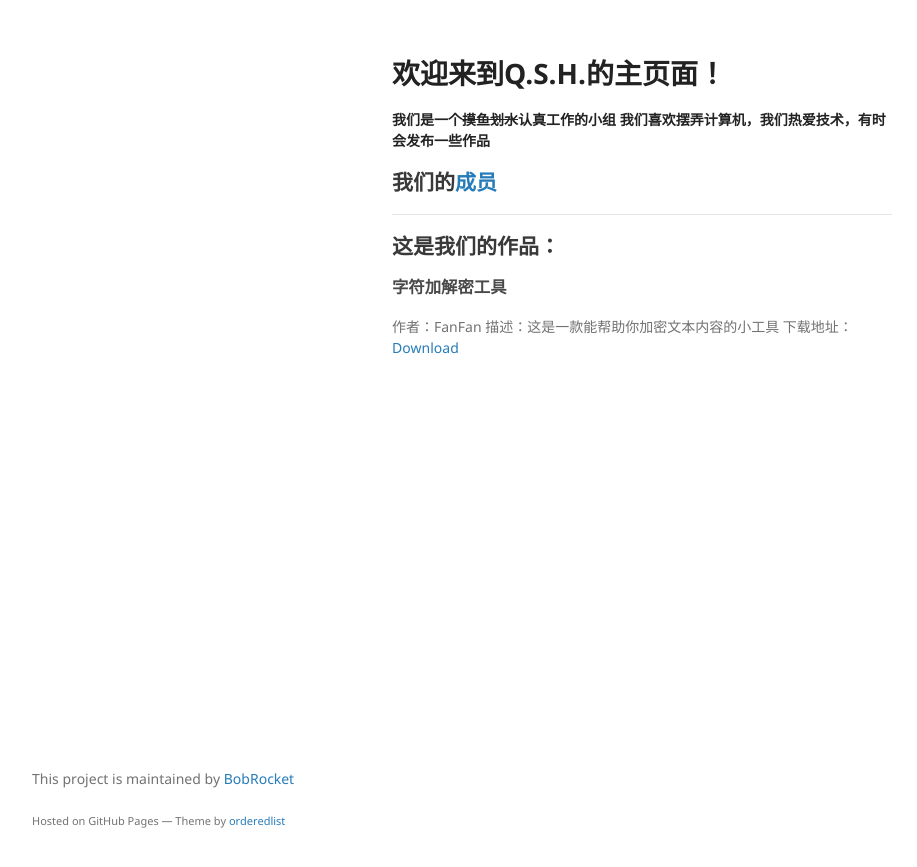
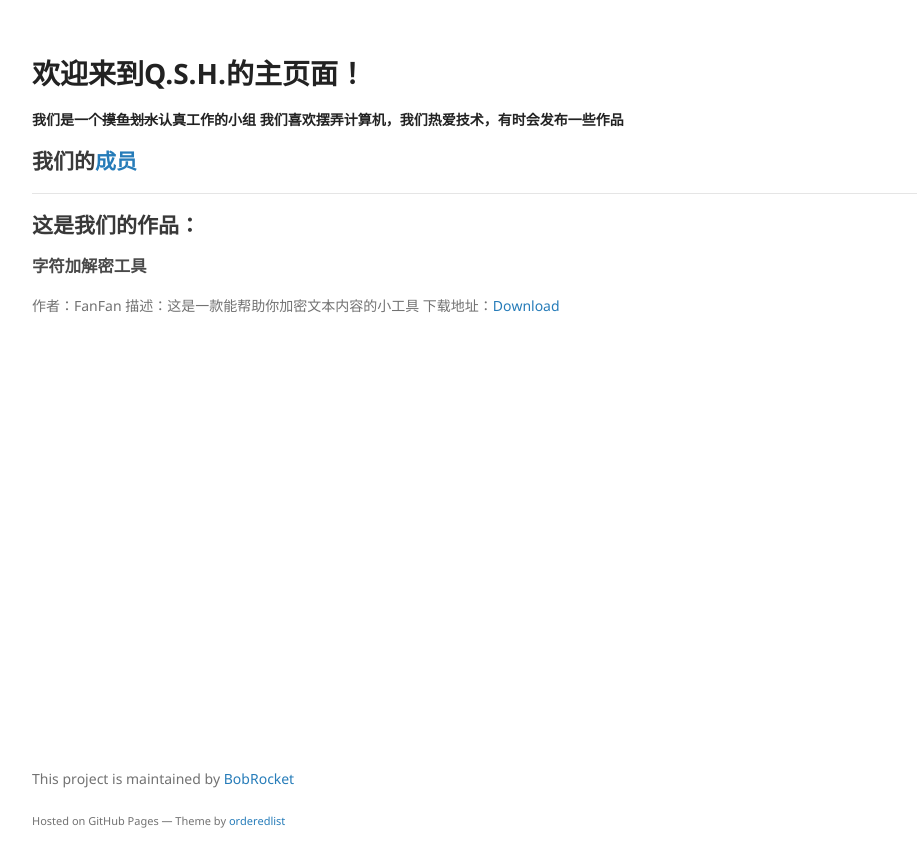
Before and after one commit to BobRocket/linclonfan.github.io, a Jekyll site: the page built from index.md, in a window 1280 px wide. Shown: the top 867 px of the page, without its empty margins (178-1095 px from the left). Built offline with Jekyll 4.4.1, drawn with Linux system fonts in a browser that asks for light colours; our own code applies the rules of GitHub Pages for plain Markdown files.

Commit message:
moded css file

```diff
--- a/_sass/jekyll-theme-minimal.scss
+++ b/_sass/jekyll-theme-minimal.scss
@@ -105,7 +105,7 @@ img {
 }
 
 header {
-  width:270px;
+  width:0px;
   float:left;
   position:fixed;
   -webkit-font-smoothing:subpixel-antialiased;
@@ -172,8 +172,8 @@ strong {
 }
 
 section {
-  width:500px;
-  float:right;
+  width:1000px;
+  float:inherit;
   padding-bottom:50px;
 }
 
```
